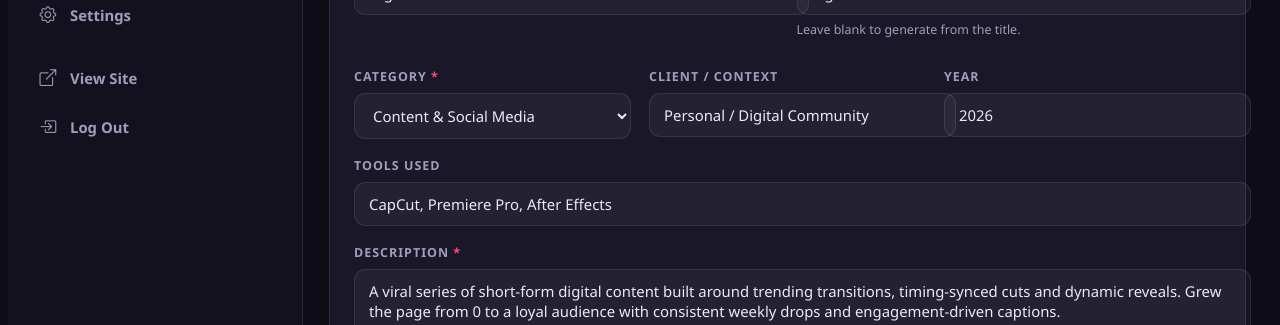
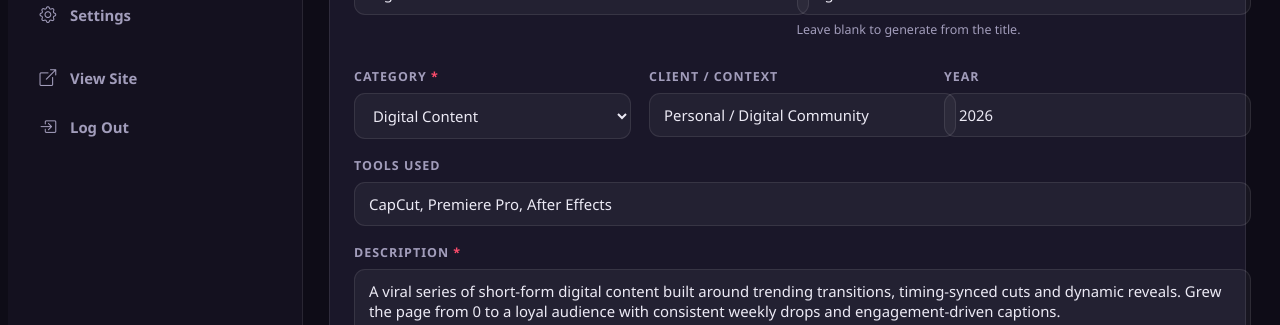
Before and after one commit to charlesodiyeye85/My-Portfolio, a PHP site: page /admin/work-form.php?id=1 in a window 1280 px wide. Shown: the part 368-693 px from the top of the page. Run offline with PHP 8.4, Linux system fonts and the light colour scheme; the visitor is signed in with stand-in values (Sample User, id 1); data comes from the database, SQL or seed files in the repository; both versions use the stored data as it was after the commit; some libraries are stand-ins or nearby versions.

Commit message:
Rename Jujutsu content to Digital Content across site, admin and data

```diff
--- a/admin/post-form.php
+++ b/admin/post-form.php
@@ -123,7 +123,7 @@ admin_header($id ? 'Edit Post' : 'Write a Post', 'posts', $id ? 'Update the body
         <datalist id="catlist">
           <option>Content &amp; Social Media</option>
           <option>Social Media</option>
-          <option>Jujutsu</option>
+          <option>Digital Content</option>
           <option>Radiography</option>
           <option>Video Editing</option>
           <option>Geographic Design</option>
--- a/admin/work-form.php
+++ b/admin/work-form.php
@@ -98,7 +98,7 @@ admin_header($id ? 'Edit Work' : 'Upload New Work', 'works', $id ? 'Update the d
       <div class="field">
         <label>Title <span class="req">*</span></label>
         <input type="text" name="title" required maxlength="190" data-slug-source
-               value="<?= e($item['title'] ?? '') ?>" placeholder="e.g. Jujutsu Kaisen Fan Edit Series">
+               value="<?= e($item['title'] ?? '') ?>" placeholder="e.g. Digital Content Series">
       </div>
       <div class="field">
         <label>URL slug</label>
--- a/assets/js/main.js
+++ b/assets/js/main.js
@@ -192,7 +192,7 @@
   function categoryFromKey(key) {
     var map = {
       "content-social": "Content & Social Media",
-      "jujutsu": "Jujutsu Content",
+      "digital": "Digital Content",
       "radiography": "Radiography",
       "video": "Video Editing",
       "geographic": "Geographic Design"
--- a/config/functions.php
+++ b/config/functions.php
@@ -276,7 +276,7 @@ function work_categories(): array
 {
     return [
         'content-social' => 'Content & Social Media',
-        'jujutsu'        => 'Jujutsu Content',
+        'digital'        => 'Digital Content',
         'radiography'    => 'Radiography',
         'video'          => 'Video Editing',
         'geographic'     => 'Geographic Design',
@@ -293,7 +293,7 @@ function category_icon(string $key): string
 {
     return match ($key) {
         'content-social' => 'bi-megaphone-fill',
-        'jujutsu'        => 'bi-lightning-charge-fill',
+        'digital'        => 'bi-lightning-charge-fill',
         'radiography'    => 'bi-clipboard2-pulse-fill',
         'video'          => 'bi-film',
         'geographic'     => 'bi-globe2',
--- a/config/schema.php
+++ b/config/schema.php
@@ -193,7 +193,7 @@ function default_settings(): array
         'site_title'       => 'Charles Odeye Damilola',
         'tagline'          => 'Content • Radiography • Video • Maps',
         'hero_subtitle'    => 'I build audiences with scroll-stopping content, capture the human body with precision as a radiographer, edit video that tells stories, and design maps that make data beautiful.',
-        'bio'              => 'I am Charles Odeye Damilola — a multi-disciplinary creative and healthcare professional based in Nigeria. As a jujutsu content and social media executive I plan, shoot and grow communities online; as a radiographer I produce diagnostic images that help doctors save lives; as a video editor I turn raw footage into stories; and as a geographic designer I turn data into maps people actually enjoy reading.',
+        'bio'              => 'I am Charles Odeye Damilola — a multi-disciplinary creative and healthcare professional based in Nigeria. As a digital content and social media executive I plan, shoot and grow communities online; as a radiographer I produce diagnostic images that help doctors save lives; as a video editor I turn raw footage into stories; and as a geographic designer I turn data into maps people actually enjoy reading.',
         'phone'            => '+234 800 000 0000',
         'email'            => 'hello@charlesdamilola.com',
         'location'         => 'Lagos, Nigeria',
@@ -217,10 +217,10 @@ function demo_works(): array
 {
     return [
         [
-            'title' => 'Jujutsu Kaisen Fan Edit Series', 'slug' => 'jujutsu-kaisen-fan-edit-series',
-            'category' => 'jujutsu', 'client' => 'Personal / Anime Community', 'tools' => 'CapCut, Premiere Pro, After Effects',
-            'year' => '2026', 'description' => 'A viral series of jujutsu-themed short edits built around cursed-energy transitions, timing-sync fight cuts and manga panel reveals. Grew the page from 0 to a loyal anime audience with consistent weekly drops and engagement-driven captions.',
-            'image' => 'assets/img/placeholders/work-jujutsu.svg', 'video_url' => '', 'external_url' => '',
+            'title' => 'Digital Content Series', 'slug' => 'digital-content-series',
+            'category' => 'digital', 'client' => 'Personal / Digital Community', 'tools' => 'CapCut, Premiere Pro, After Effects',
+            'year' => '2026', 'description' => 'A viral series of short-form digital content built around trending transitions, timing-synced cuts and dynamic reveals. Grew the page from 0 to a loyal audience with consistent weekly drops and engagement-driven captions.',
+            'image' => 'assets/img/placeholders/work-digital.svg', 'video_url' => '', 'external_url' => '',
             'status' => 'published', 'is_featured' => 1, 'views' => 128,
         ],
         [
--- a/index.php
+++ b/index.php
@@ -63,7 +63,7 @@ foreach ($socials as $key => $meta) {
 
 $services = [
     ['icon' => 'bi-megaphone-fill', 'title' => 'Social Media Management', 'text' => 'Content calendars, community management, reels strategy and monthly analytics for brands that want to grow honestly and consistently.'],
-    ['icon' => 'bi-lightning-charge-fill', 'title' => 'Jujutsu Content Creation', 'text' => 'Niche anime & jujutsu content — edits, breakdowns and trending formats built for shares, saves and a loyal fandom.'],
+    ['icon' => 'bi-lightning-charge-fill', 'title' => 'Digital Content Creation', 'text' => 'Scroll-stopping digital content — edits, breakdowns and trending formats built for shares, saves and a loyal audience.'],
     ['icon' => 'bi-clipboard2-pulse-fill', 'title' => 'Radiography & Imaging', 'text' => 'Professional radiographic positioning, exposure and patient care — diagnostic image quality with a human touch.'],
     ['icon' => 'bi-film', 'title' => 'Video Editing', 'text' => 'Colour grading, sound design, motion titles and pacing for reels, brand films, documentaries and explainers.'],
     ['icon' => 'bi-globe2', 'title' => 'Geographic Design', 'text' => 'Thematic maps, data visualisation and spatial infographics in QGIS, ArcGIS and Illustrator that people actually read.'],
@@ -130,7 +130,7 @@ $services = [
       <h1>Charles Odeye<br><span class="grad">Damilola</span></h1>
       <div class="hero-role">
         <span class="typed" data-typewriter
-          data-words="Jujutsu Content &amp; Social Media Executive|Radiographer|Video Editor|Geographic Designer"></span><span class="caret"></span>
+          data-words="Digital Content &amp; Social Media Executive|Radiographer|Video Editor|Geographic Designer"></span><span class="caret"></span>
       </div>
       <p class="lead"><?= e(setting('hero_subtitle')) ?></p>
       <div class="hero-actions">
```
Also changed, not shown: assets/img/placeholders/work-digital.svg, config/portfolio.sqlite.
